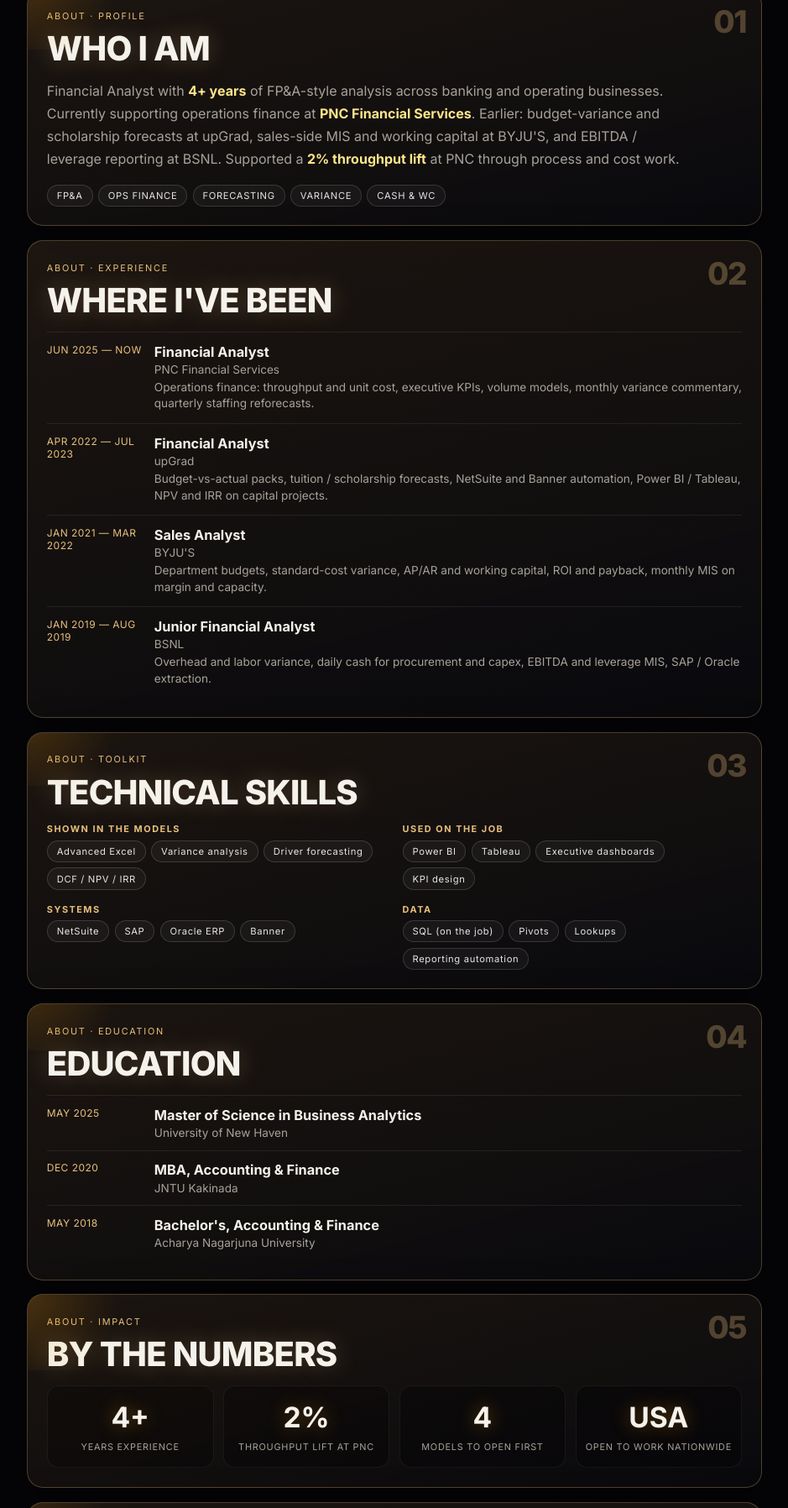
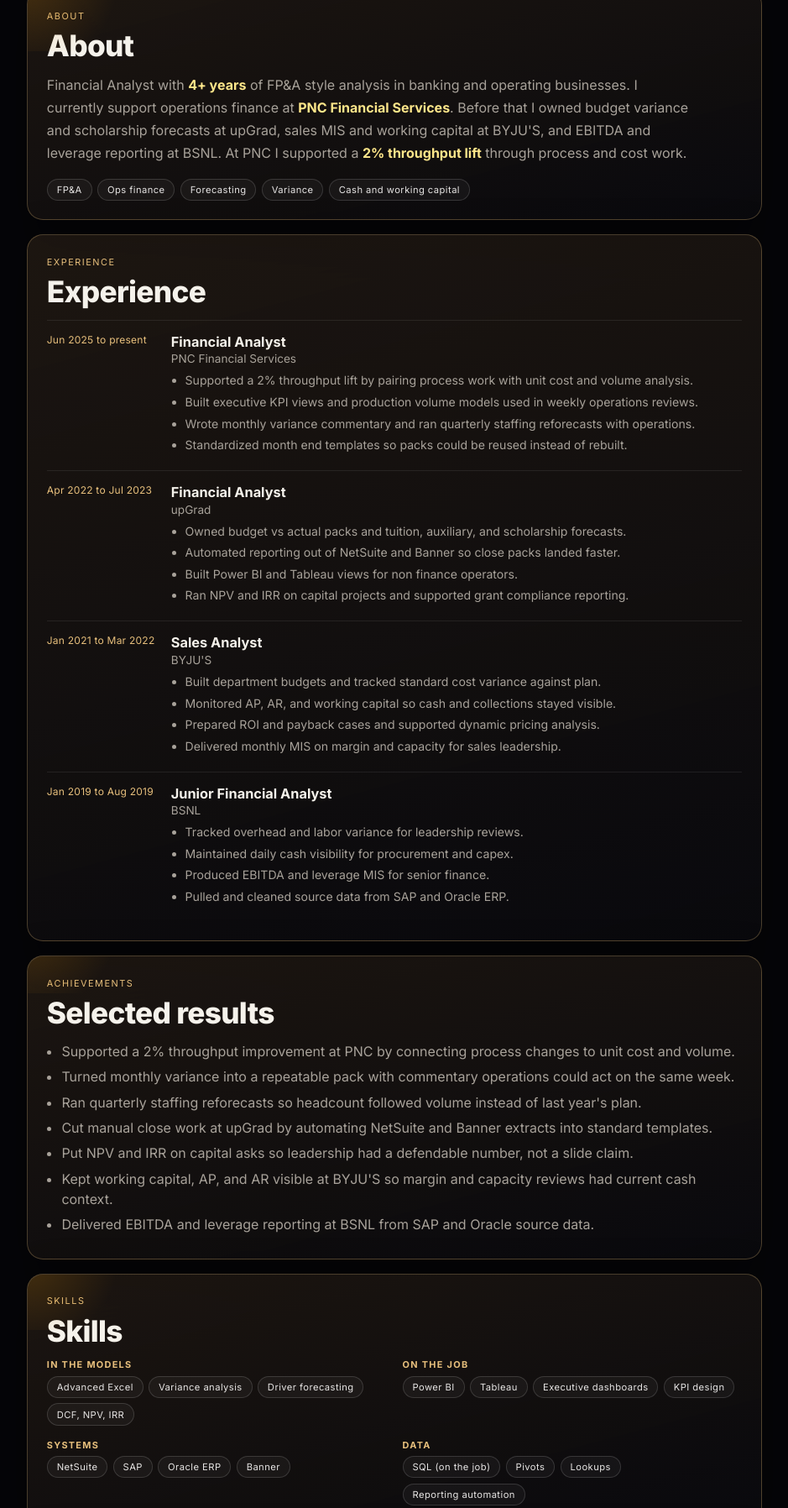
Before and after one commit to saisiri-bandaru/cinematic-portfolio, a plain HTML site: page index.html in a window 1280 px wide. Shown: the part 830-2626 px from the top of the page at 84% size, without its empty margins (170-1109 px from the left). Drawn offline with Linux system fonts and the light colour scheme.

Commit message:
Humanize copy, drop em dashes, add role achievements

```diff
--- a/index.html
+++ b/index.html
@@ -3,7 +3,7 @@
 <head>
   <meta charset="utf-8" />
   <meta name="viewport" content="width=device-width, initial-scale=1" />
-  <title>Sai Siri Bandaru | Financial Analyst, FP&A & Operations Finance</title>
+  <title>Sai Siri Bandaru | Financial Analyst, FP&A and Operations Finance</title>
   <meta name="description" content="Financial Analyst at PNC. FP&A and operations finance. Open to work across the United States." />
   <meta name="theme-color" content="#07070c" />
   <link rel="preconnect" href="https://fonts.googleapis.com" />
@@ -15,7 +15,6 @@
       --ink: #f5f2eb;
       --muted: #a8a29a;
       --gold: #e8c07d;
-      --amber: #f59e0b;
       --line: rgba(232,192,125,.28);
       --soft: rgba(255,255,255,.05);
     }
@@ -34,7 +33,7 @@
       border-bottom: 1px solid transparent;
     }
     .nav.scrolled { border-bottom-color: var(--line); }
-    .brand { font-size: .72rem; letter-spacing: .18em; font-weight: 700; color: var(--gold); }
+    .brand { font-size: .72rem; letter-spacing: .16em; font-weight: 700; color: var(--gold); }
     .nav-links a { color: var(--muted); font-size: .8rem; margin-left: 1rem; }
     .nav-links a:hover { color: var(--ink); }
     .hero {
@@ -43,7 +42,7 @@
     }
     .open {
       display: inline-flex; align-items: center; gap: .45rem; border: 1px solid var(--line);
-      border-radius: 999px; padding: .35rem .8rem; font-size: .7rem; letter-spacing: .1em;
+      border-radius: 999px; padding: .35rem .8rem; font-size: .7rem; letter-spacing: .08em;
       text-transform: uppercase; color: var(--gold); background: rgba(232,192,125,.08);
     }
     .open i { width: .5rem; height: .5rem; border-radius: 50%; background: #22c55e; box-shadow: 0 0 12px #22c55e; }
@@ -53,14 +52,14 @@
     }
     .name span { display: block; }
     .role {
-      color: var(--gold); font-size: .9rem; letter-spacing: .14em; text-transform: uppercase; font-weight: 600;
+      color: var(--gold); font-size: .9rem; letter-spacing: .08em; text-transform: uppercase; font-weight: 600;
     }
     .employer { color: var(--ink); font-size: .92rem; margin-top: .45rem; font-weight: 600; }
     .sub { color: var(--muted); max-width: 34rem; line-height: 1.65; margin: .85rem 0 1.25rem; }
     .tags { display: flex; flex-wrap: wrap; gap: .45rem; margin-bottom: 1.4rem; }
     .tag {
       border: 1px solid rgba(255,255,255,.14); border-radius: 999px; padding: .35rem .7rem;
-      font-size: .7rem; letter-spacing: .08em; color: #e7e5e4; background: var(--soft);
+      font-size: .7rem; letter-spacing: .06em; color: #e7e5e4; background: var(--soft);
     }
     .cta { display: flex; gap: .7rem; flex-wrap: wrap; }
     .btn {
@@ -108,33 +107,29 @@
       content: ""; position: absolute; inset: -35% auto auto -15%; width: 260px; height: 170px;
       background: radial-gradient(circle, rgba(245,158,11,.2), transparent 70%); pointer-events: none;
     }
-    .card .kicker { font-size: .68rem; letter-spacing: .16em; text-transform: uppercase; color: var(--gold); margin-bottom: .45rem; }
+    .card .kicker { font-size: .68rem; letter-spacing: .14em; text-transform: uppercase; color: var(--gold); margin-bottom: .45rem; }
     .card h2 {
-      margin: 0 0 .8rem; font-size: clamp(1.7rem, 4vw, 2.5rem); letter-spacing: -.02em; font-weight: 800;
-      text-shadow: 0 0 28px rgba(232,192,125,.28);
-    }
-    .card .num {
-      position: absolute; right: 1.1rem; top: 1rem; font-size: 2.3rem; font-weight: 800;
-      color: rgba(232,192,125,.3); letter-spacing: -.04em;
+      margin: 0 0 .8rem; font-size: clamp(1.6rem, 3.6vw, 2.2rem); letter-spacing: -.02em; font-weight: 800;
     }
     .card p { color: var(--muted); line-height: 1.7; margin: 0 0 1rem; max-width: 48rem; }
     .card p .hi { color: #fde68a; font-weight: 700; }
     .chips { display: flex; flex-wrap: wrap; gap: .4rem; }
     .chip {
       border-radius: 999px; border: 1px solid rgba(255,255,255,.14); padding: .32rem .68rem;
-      font-size: .7rem; letter-spacing: .06em; color: #e7e5e4; background: rgba(255,255,255,.04);
+      font-size: .7rem; letter-spacing: .04em; color: #e7e5e4; background: rgba(255,255,255,.04);
     }
     .skills { display: grid; grid-template-columns: repeat(2,minmax(0,1fr)); gap: 1rem 1.2rem; }
-    .skills h3 { margin: 0 0 .4rem; font-size: .68rem; letter-spacing: .14em; text-transform: uppercase; color: var(--gold); }
-    .edu-item {
-      display: grid; grid-template-columns: 7.2rem 1fr; gap: .8rem; padding: .8rem 0;
+    .skills h3 { margin: 0 0 .4rem; font-size: .68rem; letter-spacing: .12em; text-transform: uppercase; color: var(--gold); }
+    .job {
+      display: grid; grid-template-columns: 8.4rem 1fr; gap: .85rem; padding: .95rem 0;
       border-top: 1px solid rgba(255,255,255,.08);
     }
-    .edu-item:first-child { border-top: 0; padding-top: 0; }
-    .edu-item .when { color: var(--gold); font-size: .75rem; letter-spacing: .04em; }
-    .edu-item h3 { margin: 0 0 .2rem; font-size: 1.02rem; }
-    .edu-item .meta { color: var(--muted); font-size: .85rem; }
-    .edu-item .note { color: var(--muted); font-size: .85rem; margin-top: .25rem; line-height: 1.45; }
+    .job:first-child { border-top: 0; padding-top: 0; }
+    .job .when { color: var(--gold); font-size: .75rem; letter-spacing: .02em; }
+    .job h3 { margin: 0 0 .15rem; font-size: 1.02rem; }
+    .job .meta { color: var(--muted); font-size: .85rem; }
+    .job ul { margin: .45rem 0 0; padding: 0 0 0 1.05rem; color: var(--muted); }
+    .job li { margin: .28rem 0; font-size: .88rem; line-height: 1.5; }
     .metrics { display: grid; grid-template-columns: repeat(4,minmax(0,1fr)); gap: .7rem; }
     .metric {
       text-align: center; padding: 1rem .4rem; border-radius: .85rem; background: rgba(0,0,0,.28);
@@ -144,7 +139,9 @@
       display: block; font-size: clamp(1.5rem, 3vw, 2.1rem); margin-bottom: .2rem;
       text-shadow: 0 0 22px rgba(245,158,11,.4);
     }
-    .metric span { color: var(--muted); font-size: .68rem; letter-spacing: .07em; text-transform: uppercase; }
+    .metric span { color: var(--muted); font-size: .68rem; letter-spacing: .04em; text-transform: uppercase; }
+    .highlights { margin: 0; padding: 0 0 0 1.1rem; color: var(--muted); }
+    .highlights li { margin: .4rem 0; line-height: 1.5; }
     .projects { display: grid; grid-template-columns: repeat(2,minmax(0,1fr)); gap: .7rem; }
     .proj {
       border: 1px solid rgba(255,255,255,.08); border-radius: .85rem; padding: .95rem;
@@ -161,7 +158,7 @@
     }
     @media (max-width: 560px) {
       .skills, .metrics, .projects { grid-template-columns: 1fr; }
-      .edu-item { grid-template-columns: 1fr; gap: .2rem; }
+      .job { grid-template-columns: 1fr; gap: .2rem; }
       .nav-links { display: none; }
     }
   </style>
@@ -174,6 +171,7 @@
       <nav class="nav-links">
         <a href="#about">About</a>
         <a href="#experience">Experience</a>
+        <a href="#achievements">Achievements</a>
         <a href="#skills">Skills</a>
         <a href="#education">Education</a>
         <a href="#numbers">Impact</a>
@@ -187,9 +185,9 @@
         <div>
           <div class="open"><i></i> Open to work across the USA</div>
           <h1 class="name"><span>SAI SIRI</span><span>BANDARU</span></h1>
-          <div class="role">Financial Analyst · FP&A · Operations Finance</div>
+          <div class="role">Financial Analyst, FP&A, Operations Finance</div>
           <div class="employer">PNC Financial Services</div>
-          <p class="sub">Variance packs and forecasts that operators can run the week on. MS Business Analytics and MBA Finance. I partner with operations to explain volume and cost movement, reforecast staffing, and put a defendable number on capital asks. Open to FP&A and operations finance roles across the United States.</p>
+          <p class="sub">I build variance packs and forecasts operators can run the same week. MS in Business Analytics and MBA in Finance. I work with operations to explain volume and cost movement, reforecast staffing, and put a number on capital asks. Open to FP&A and operations finance roles across the United States.</p>
           <div class="tags">
             <span class="tag">EXCEL</span>
             <span class="tag">POWER BI</span>
@@ -206,83 +204,118 @@
           <img src="hero.jpg" alt="Sai Siri Bandaru" />
           <div class="hud">
             <b>Sai Siri Bandaru</b>
-            Financial Analyst · Open to work across the USA
+            Financial Analyst. Open to work across the USA.
           </div>
         </aside>
       </section>
 
       <div class="stack">
         <article class="card" id="about">
-          <div class="num">01</div>
-          <div class="kicker">About · Profile</div>
-          <h2>WHO I AM</h2>
+          <div class="kicker">About</div>
+          <h2>About</h2>
           <p>
-            Financial Analyst with <span class="hi">4+ years</span> of FP&A-style analysis across banking and operating businesses.
-            Currently supporting operations finance at <span class="hi">PNC Financial Services</span>.
-            Earlier: budget-variance and scholarship forecasts at upGrad, sales-side MIS and working capital at BYJU'S,
-            and EBITDA / leverage reporting at BSNL. Supported a <span class="hi">2% throughput lift</span> at PNC through process and cost work.
+            Financial Analyst with <span class="hi">4+ years</span> of FP&A style analysis in banking and operating businesses.
+            I currently support operations finance at <span class="hi">PNC Financial Services</span>.
+            Before that I owned budget variance and scholarship forecasts at upGrad, sales MIS and working capital at BYJU'S,
+            and EBITDA and leverage reporting at BSNL. At PNC I supported a <span class="hi">2% throughput lift</span> through process and cost work.
           </p>
           <div class="chips">
             <span class="chip">FP&A</span>
-            <span class="chip">OPS FINANCE</span>
-            <span class="chip">FORECASTING</span>
-            <span class="chip">VARIANCE</span>
-            <span class="chip">CASH & WC</span>
+            <span class="chip">Ops finance</span>
+            <span class="chip">Forecasting</span>
+            <span class="chip">Variance</span>
+            <span class="chip">Cash and working capital</span>
           </div>
         </article>
 
         <article class="card" id="experience">
-          <div class="num">02</div>
-          <div class="kicker">About · Experience</div>
-          <h2>WHERE I'VE BEEN</h2>
-          <div class="edu-item">
-            <div class="when">JUN 2025 — NOW</div>
+          <div class="kicker">Experience</div>
+          <h2>Experience</h2>
+
+          <div class="job">
+            <div class="when">Jun 2025 to present</div>
             <div>
               <h3>Financial Analyst</h3>
               <div class="meta">PNC Financial Services</div>
-              <div class="note">Operations finance: throughput and unit cost, executive KPIs, volume models, monthly variance commentary, quarterly staffing reforecasts.</div>
+              <ul>
+                <li>Supported a 2% throughput lift by pairing process work with unit cost and volume analysis.</li>
+                <li>Built executive KPI views and production volume models used in weekly operations reviews.</li>
+                <li>Wrote monthly variance commentary and ran quarterly staffing reforecasts with operations.</li>
+                <li>Standardized month end templates so packs could be reused instead of rebuilt.</li>
+              </ul>
             </div>
           </div>
-          <div class="edu-item">
-            <div class="when">APR 2022 — JUL 2023</div>
+
+          <div class="job">
+            <div class="when">Apr 2022 to Jul 2023</div>
             <div>
               <h3>Financial Analyst</h3>
               <div class="meta">upGrad</div>
-              <div class="note">Budget-vs-actual packs, tuition / scholarship forecasts, NetSuite and Banner automation, Power BI / Tableau, NPV and IRR on capital projects.</div>
+              <ul>
+                <li>Owned budget vs actual packs and tuition, auxiliary, and scholarship forecasts.</li>
+                <li>Automated reporting out of NetSuite and Banner so close packs landed faster.</li>
+                <li>Built Power BI and Tableau views for non finance operators.</li>
+                <li>Ran NPV and IRR on capital projects and supported grant compliance reporting.</li>
+              </ul>
             </div>
           </div>
-          <div class="edu-item">
-            <div class="when">JAN 2021 — MAR 2022</div>
+
+          <div class="job">
+            <div class="when">Jan 2021 to Mar 2022</div>
             <div>
               <h3>Sales Analyst</h3>
               <div class="meta">BYJU'S</div>
-              <div class="note">Department budgets, standard-cost variance, AP/AR and working capital, ROI and payback, monthly MIS on margin and capacity.</div>
+              <ul>
+                <li>Built department budgets and tracked standard cost variance against plan.</li>
+                <li>Monitored AP, AR, and working capital so cash and collections stayed visible.</li>
+                <li>Prepared ROI and payback cases and supported dynamic pricing analysis.</li>
+                <li>Delivered monthly MIS on margin and capacity for sales leadership.</li>
+              </ul>
             </div>
           </div>
-          <div class="edu-item">
-            <div class="when">JAN 2019 — AUG 2019</div>
+
+          <div class="job">
+            <div class="when">Jan 2019 to Aug 2019</div>
             <div>
               <h3>Junior Financial Analyst</h3>
               <div class="meta">BSNL</div>
-              <div class="note">Overhead and labor variance, daily cash for procurement and capex, EBITDA and leverage MIS, SAP / Oracle extraction.</div>
+              <ul>
+                <li>Tracked overhead and labor variance for leadership reviews.</li>
+                <li>Maintained daily cash visibility for procurement and capex.</li>
+                <li>Produced EBITDA and leverage MIS for senior finance.</li>
+                <li>Pulled and cleaned source data from SAP and Oracle ERP.</li>
+              </ul>
             </div>
           </div>
         </article>
 
+        <article class="card" id="achievements">
+          <div class="kicker">Achievements</div>
+          <h2>Selected results</h2>
+          <ul class="highlights">
+            <li>Supported a 2% throughput improvement at PNC by connecting process changes to unit cost and volume.</li>
+            <li>Turned monthly variance into a repeatable pack with commentary operations could act on the same week.</li>
+            <li>Ran quarterly staffing reforecasts so headcount followed volume instead of last year's plan.</li>
+            <li>Cut manual close work at upGrad by automating NetSuite and Banner extracts into standard templates.</li>
+            <li>Put NPV and IRR on capital asks so leadership had a defendable number, not a slide claim.</li>
+            <li>Kept working capital, AP, and AR visible at BYJU'S so margin and capacity reviews had current cash context.</li>
+            <li>Delivered EBITDA and leverage reporting at BSNL from SAP and Oracle source data.</li>
+          </ul>
+        </article>
+
         <article class="card" id="skills">
-          <div class="num">03</div>
-          <div class="kicker">About · Toolkit</div>
-          <h2>TECHNICAL SKILLS</h2>
+          <div class="kicker">Skills</div>
+          <h2>Skills</h2>
           <div class="skills">
             <div>
-              <h3>Shown in the models</h3>
+              <h3>In the models</h3>
               <div class="chips">
                 <span class="chip">Advanced Excel</span><span class="chip">Variance analysis</span>
-                <span class="chip">Driver forecasting</span><span class="chip">DCF / NPV / IRR</span>
+                <span class="chip">Driver forecasting</span><span class="chip">DCF, NPV, IRR</span>
               </div>
             </div>
             <div>
-              <h3>Used on the job</h3>
+              <h3>On the job</h3>
               <div class="chips">
                 <span class="chip">Power BI</span><span class="chip">Tableau</span>
                 <span class="chip">Executive dashboards</span><span class="chip">KPI design</span>
@@ -306,36 +339,34 @@
         </article>
 
         <article class="card" id="education">
-          <div class="num">04</div>
-          <div class="kicker">About · Education</div>
-          <h2>EDUCATION</h2>
-          <div class="edu-item">
-            <div class="when">MAY 2025</div>
+          <div class="kicker">Education</div>
+          <h2>Education</h2>
+          <div class="job">
+            <div class="when">Aug 2023 to May 2025</div>
             <div>
               <h3>Master of Science in Business Analytics</h3>
               <div class="meta">University of New Haven</div>
             </div>
           </div>
-          <div class="edu-item">
-            <div class="when">DEC 2020</div>
+          <div class="job">
+            <div class="when">Jul 2018 to Dec 2020</div>
             <div>
-              <h3>MBA, Accounting & Finance</h3>
+              <h3>MBA, Accounting and Finance</h3>
               <div class="meta">JNTU Kakinada</div>
             </div>
           </div>
-          <div class="edu-item">
-            <div class="when">MAY 2018</div>
+          <div class="job">
+            <div class="when">Aug 2015 to May 2018</div>
             <div>
-              <h3>Bachelor's, Accounting & Finance</h3>
+              <h3>Bachelor's, Accounting and Finance</h3>
               <div class="meta">Acharya Nagarjuna University</div>
             </div>
           </div>
         </article>
 
         <article class="card" id="numbers">
-          <div class="num">05</div>
-          <div class="kicker">About · Impact</div>
-          <h2>BY THE NUMBERS</h2>
+          <div class="kicker">Impact</div>
+          <h2>Impact</h2>
           <div class="metrics">
             <div class="metric"><b>4+</b><span>Years experience</span></div>
             <div class="metric"><b>2%</b><span>Throughput lift at PNC</span></div>
@@ -345,35 +376,33 @@
         </article>
 
         <article class="card" id="work">
-          <div class="num">06</div>
-          <div class="kicker">Selected work</div>
-          <h2>FEATURED MODELS</h2>
-          <p>Yellow cells with blue font are inputs. Change a driver — the output story should move. Sample figures are fictional (Northline Consumer Products).</p>
+          <div class="kicker">Work</div>
+          <h2>Featured models</h2>
+          <p>Yellow cells with blue font are inputs. Change a driver and the output tab should move. Sample figures are fictional and use Northline Consumer Products.</p>
           <div class="projects">
             <a class="proj" href="https://github.com/saisiri-bandaru/fpna-variance-dashboard" target="_blank" rel="noopener">
               <h3>FP&A variance dashboard</h3>
-              <p>Why did margin miss — rate or volume?</p>
+              <p>Actual vs budget vs forecast. Splits a margin miss into rate and volume.</p>
             </a>
             <a class="proj" href="https://github.com/saisiri-bandaru/cost-accounting-workbook" target="_blank" rel="noopener">
               <h3>Cost accounting workbook</h3>
-              <p>Does the plant variance sit with purchasing or the floor?</p>
+              <p>Material, labor, and overhead variances. Purchasing vs the floor.</p>
             </a>
             <a class="proj" href="https://github.com/saisiri-bandaru/thirteen-week-cash-forecast" target="_blank" rel="noopener">
-              <h3>13-week cash forecast</h3>
-              <p>Can payroll and vendors clear if receipts slip one week?</p>
+              <h3>13 week cash forecast</h3>
+              <p>Receipts and disbursements. Payroll and vendor risk if collections slip a week.</p>
             </a>
             <a class="proj" href="https://github.com/saisiri-bandaru/driver-based-forecast" target="_blank" rel="noopener">
-              <h3>Driver-based forecast</h3>
-              <p>If volume or cost moves, what happens to the P&L vs plan?</p>
+              <h3>Driver based forecast</h3>
+              <p>Volume, price, and cost drivers tied to P&L vs plan.</p>
             </a>
           </div>
         </article>
 
         <article class="card" id="contact">
-          <div class="num">07</div>
           <div class="kicker">Contact</div>
-          <h2>LET'S TALK</h2>
-          <p>Open to FP&A, operations finance, and analytics-heavy finance roles across the United States.</p>
+          <h2>Contact</h2>
+          <p>Open to FP&A, operations finance, and analytics heavy finance roles across the United States.</p>
           <div class="chips" style="margin-bottom:1.1rem">
             <a class="chip" href="mailto:bandarusaisiri1207@gmail.com">bandarusaisiri1207@gmail.com</a>
             <a class="chip" href="tel:+12035339355">203.533.9355</a>
@@ -387,7 +416,7 @@
         </article>
       </div>
     </main>
-    <footer>© 2026 Sai Siri Bandaru · FP&A and operations finance</footer>
+    <footer>2026 Sai Siri Bandaru. FP&A and operations finance.</footer>
   </div>
   <script>
     const nav = document.getElementById('nav');
```
